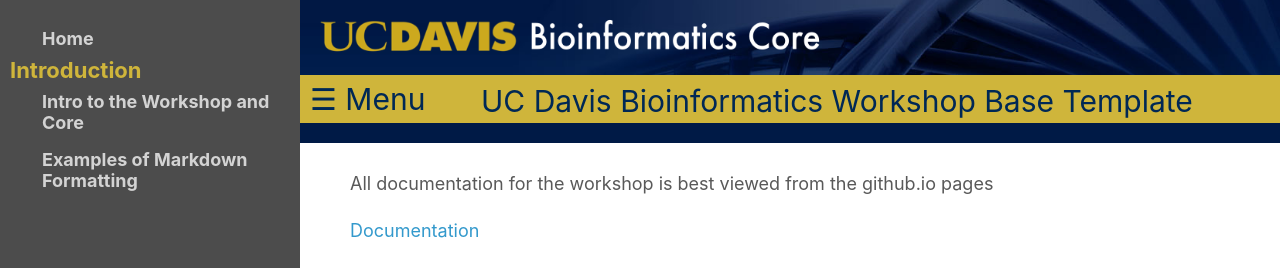
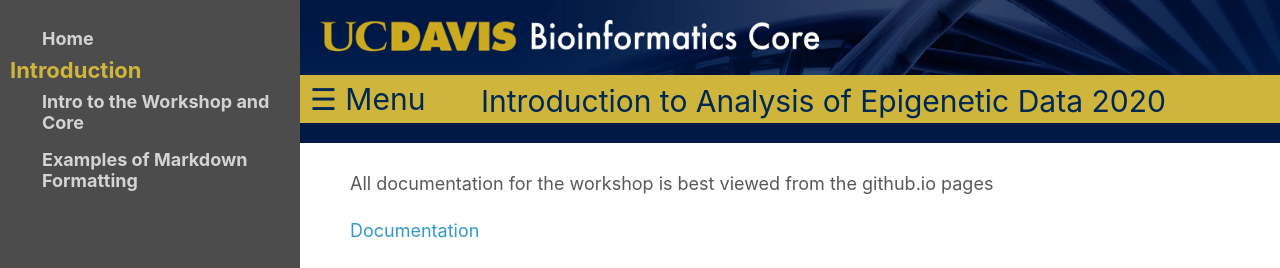
Before and after one commit to ucdavis-bioinformatics-training/2020-Epigenetics_Workshop, a Jekyll site: the page built from index.md, in a window 1280 px wide. Shown: the top 268 px of the page. Built offline with Jekyll 4.4.1, drawn with Linux system fonts in a browser that asks for light colours; our own code applies the rules of GitHub Pages for plain Markdown files.

Commit message:
update title

```diff
--- a/_config.yml
+++ b/_config.yml
@@ -1,5 +1,5 @@
 theme: jekyll-theme-minimal
-title: 'UC Davis Bioinformatics Workshop Base Template'
+title: 'Introduction to Analysis of Epigenetic Data 2020'
 show_downloads: True
 google_analytics: True
 navigation:
```
